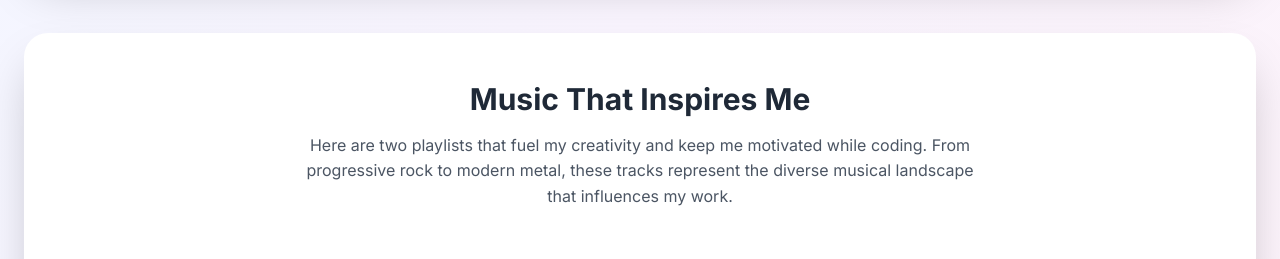
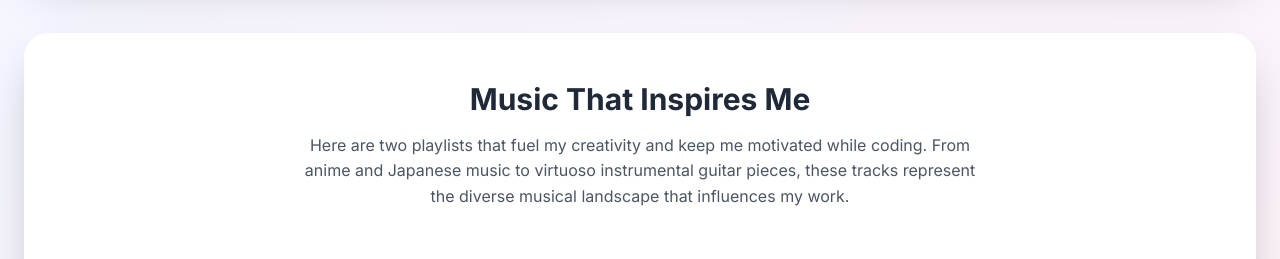
Before and after one commit to zejiran/frettar, a React (Vite) app: page /about in a window 1280 px wide. Shown: the part 960-1219 px from the top of the page. Built offline with nearby package versions, Linux system fonts and the light colour scheme.

Commit message:
Update music section description to reflect anime/Japanese music and instrumental guitar playlists

```diff
--- a/src/pages/About.tsx
+++ b/src/pages/About.tsx
@@ -97,8 +97,8 @@ export const About: React.FC = () => {
             <h2 className="text-3xl font-bold text-gray-800 mb-4">Music That Inspires Me</h2>
             <p className="text-gray-600 max-w-2xl mx-auto">
               Here are two playlists that fuel my creativity and keep me motivated while coding.
-              From progressive rock to modern metal, these tracks represent the diverse musical
-              landscape that influences my work.
+              From anime and Japanese music to virtuoso instrumental guitar pieces, these tracks
+              represent the diverse musical landscape that influences my work.
             </p>
           </div>
 
```
